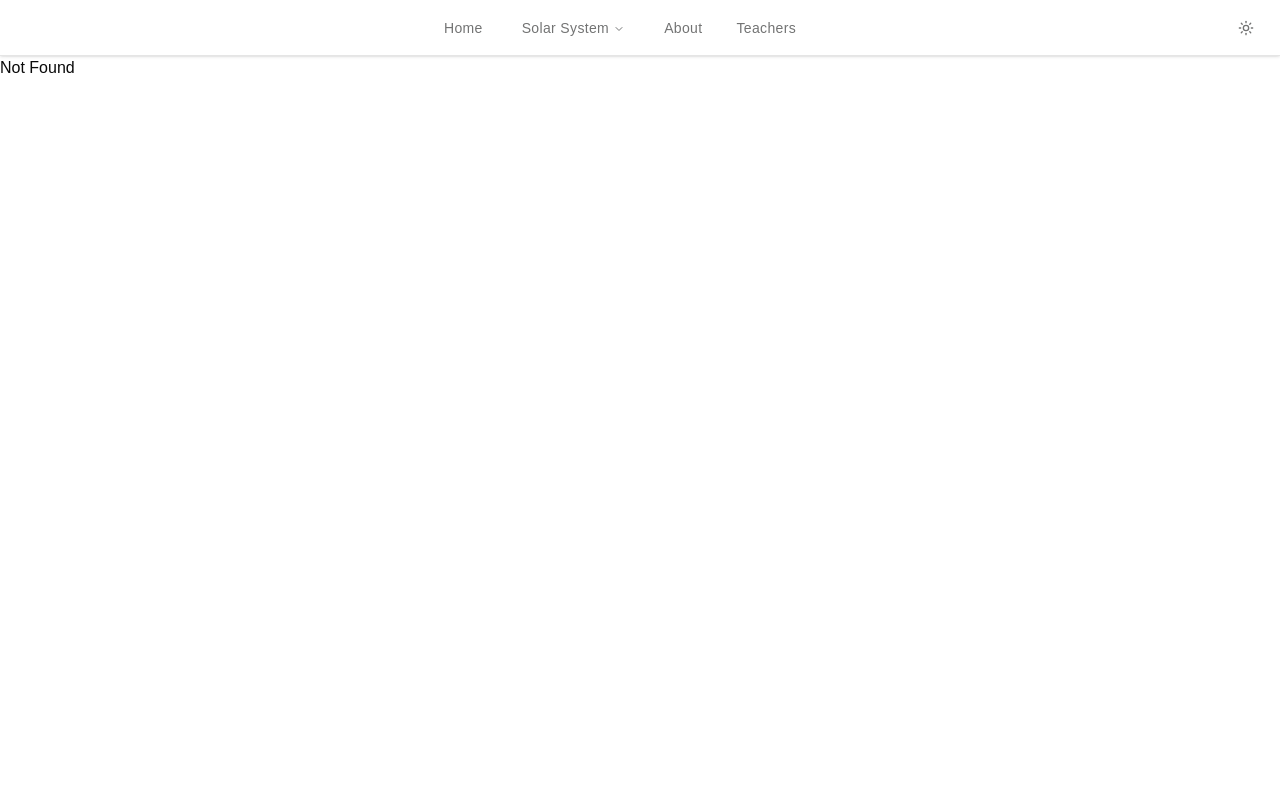
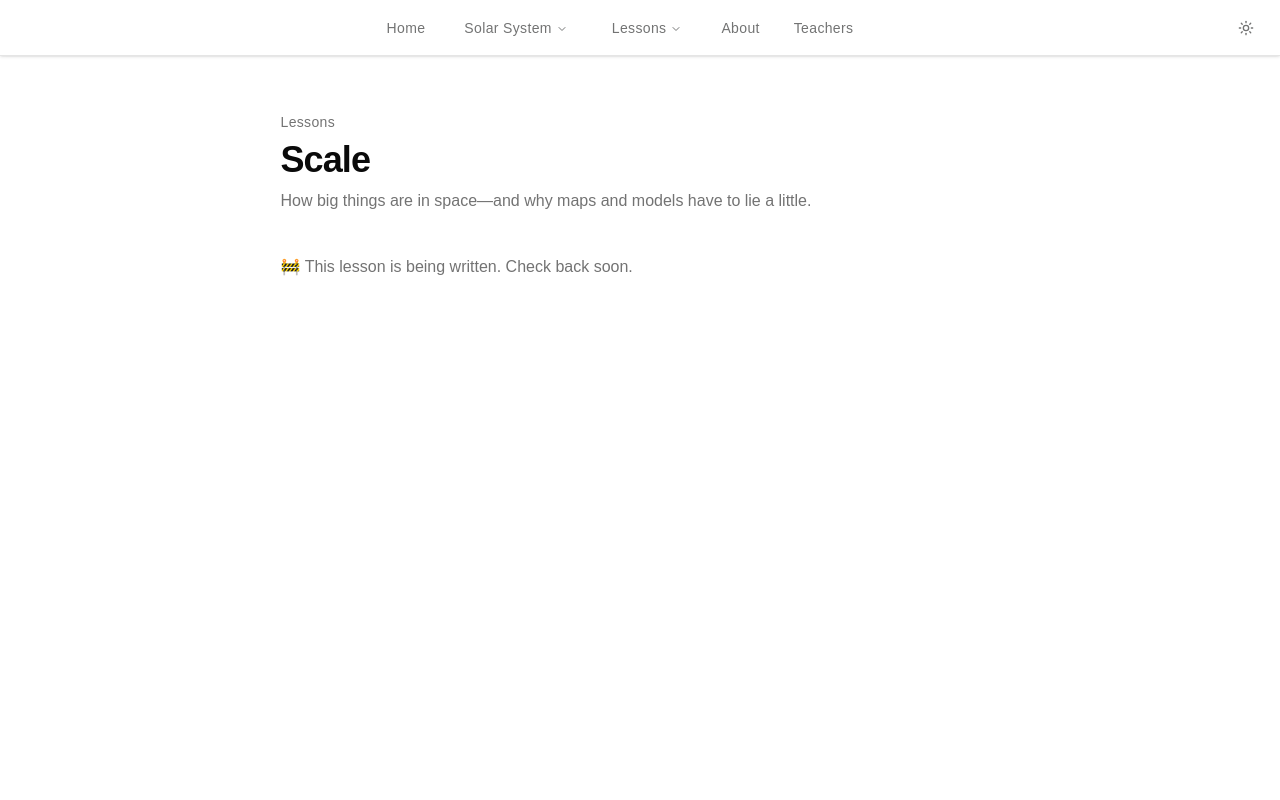
Before and after one commit to mjf1406/solsim, a React (Vite) app: page /lessons/scale in a window 1280 px wide. Before the commit this address had no page. Shown: the top 800 px of the page. Built offline with nearby package versions, Linux system fonts and the light colour scheme.

Commit message:
seeded Scale lesson

```diff
--- a/src/lib/constants.ts
+++ b/src/lib/constants.ts
@@ -3,3 +3,32 @@ export const FEEDBACK_GOOGLE_FORM_URL =
   "https://docs.google.com/forms/d/e/1FAIpQLScpmuHVGEW4b8a7bvLlWEfF2FxuwvIGb5SvMVC8UbK2qCgt5w/viewform?usp=publish-editor"
 export const AU_TO_M = 92955807.273 // 92,955,807.273 miles
 export const AU_TO_KM = 149597870.7 // 149,597,870.7 kilometers
+
+export type BodyClass =
+  | "star"
+  | "planet"
+  | "dwarf-planet"
+  | "asteroid"
+  | "comet"
+  | "natural-satellite"
+
+export type OrbitStyle = {
+  color: string
+  dash: number[]
+  width: number
+  alpha: number
+}
+
+export const BODY_CLASS_STYLE: Record<BodyClass, OrbitStyle> = {
+  star: { color: "#f5b301", dash: [], width: 1, alpha: 0 },
+  planet: { color: "#94a3b8", dash: [], width: 1.25, alpha: 0.45 },
+  "dwarf-planet": { color: "#c084fc", dash: [10, 6], width: 1, alpha: 0.45 },
+  asteroid: { color: "#a3a3a3", dash: [2, 4], width: 0.75, alpha: 0.35 },
+  comet: { color: "#67e8f9", dash: [1, 7], width: 0.75, alpha: 0.55 },
+  "natural-satellite": {
+    color: "#cbd5e1",
+    dash: [3, 6],
+    width: 1,
+    alpha: 0.35,
+  },
+}
--- a/src/lib/navigation/main-nav.ts
+++ b/src/lib/navigation/main-nav.ts
@@ -39,6 +39,11 @@ export const mainNav: MainNavEntry[] = [
       { to: "/solar-system/orbits", label: "Orbits" },
     ],
   },
+  {
+    kind: "group",
+    label: "Lessons",
+    items: [{ to: "/lessons/scale", label: "Scale" }],
+  },
   { kind: "link", to: "/about", label: "About" },
   { kind: "link", to: "/teacher", label: "Teachers" },
 ]
--- a/src/routeTree.gen.ts
+++ b/src/routeTree.gen.ts
@@ -15,6 +15,7 @@ import { Route as WebIndexRouteImport } from './routes/_web/index'
 import { Route as WebTeacherIndexRouteImport } from './routes/_web/teacher/index'
 import { Route as WebLoadingIndexRouteImport } from './routes/_web/loading/index'
 import { Route as WebAboutIndexRouteImport } from './routes/_web/about/index'
+import { Route as WebLessonsScaleIndexRouteImport } from './routes/_web/lessons/scale/index'
 import { Route as AppSolarSystemSizeIndexRouteImport } from './routes/_app/solar-system/size/index'
 import { Route as AppSolarSystemOrbitsIndexRouteImport } from './routes/_app/solar-system/orbits/index'
 import { Route as AppSolarSystemDistanceIndexRouteImport } from './routes/_app/solar-system/distance/index'
@@ -46,6 +47,11 @@ const WebLoadingIndexRoute = WebLoadingIndexRouteImport.update({
 const WebAboutIndexRoute = WebAboutIndexRouteImport.update({
   id: '/about/',
   path: '/about/',
+  getParentRoute: () => WebRouteRoute,
+} as any)
+const WebLessonsScaleIndexRoute = WebLessonsScaleIndexRouteImport.update({
+  id: '/lessons/scale/',
+  path: '/lessons/scale/',
   getParentRoute: () => WebRouteRoute,
 } as any)
 const AppSolarSystemSizeIndexRoute = AppSolarSystemSizeIndexRouteImport.update({
@@ -80,6 +86,7 @@ export interface FileRoutesByFullPath {
   '/solar-system/distance/': typeof AppSolarSystemDistanceIndexRoute
   '/solar-system/orbits/': typeof AppSolarSystemOrbitsIndexRoute
   '/solar-system/size/': typeof AppSolarSystemSizeIndexRoute
+  '/lessons/scale/': typeof WebLessonsScaleIndexRoute
 }
 export interface FileRoutesByTo {
   '/': typeof WebIndexRoute
@@ -90,6 +97,7 @@ export interface FileRoutesByTo {
   '/solar-system/distance': typeof AppSolarSystemDistanceIndexRoute
   '/solar-system/orbits': typeof AppSolarSystemOrbitsIndexRoute
   '/solar-system/size': typeof AppSolarSystemSizeIndexRoute
+  '/lessons/scale': typeof WebLessonsScaleIndexRoute
 }
 export interface FileRoutesById {
   __root__: typeof rootRouteImport
@@ -103,6 +111,7 @@ export interface FileRoutesById {
   '/_app/solar-system/distance/': typeof AppSolarSystemDistanceIndexRoute
   '/_app/solar-system/orbits/': typeof AppSolarSystemOrbitsIndexRoute
   '/_app/solar-system/size/': typeof AppSolarSystemSizeIndexRoute
+  '/_web/lessons/scale/': typeof WebLessonsScaleIndexRoute
 }
 export interface FileRouteTypes {
   fileRoutesByFullPath: FileRoutesByFullPath
@@ -115,6 +124,7 @@ export interface FileRouteTypes {
     | '/solar-system/distance/'
     | '/solar-system/orbits/'
     | '/solar-system/size/'
+    | '/lessons/scale/'
   fileRoutesByTo: FileRoutesByTo
   to:
     | '/'
@@ -125,6 +135,7 @@ export interface FileRouteTypes {
     | '/solar-system/distance'
     | '/solar-system/orbits'
     | '/solar-system/size'
+    | '/lessons/scale'
   id:
     | '__root__'
     | '/_app'
@@ -137,6 +148,7 @@ export interface FileRouteTypes {
     | '/_app/solar-system/distance/'
     | '/_app/solar-system/orbits/'
     | '/_app/solar-system/size/'
+    | '/_web/lessons/scale/'
   fileRoutesById: FileRoutesById
 }
 export interface RootRouteChildren {
@@ -186,6 +198,13 @@ declare module '@tanstack/react-router' {
       path: '/about'
       fullPath: '/about/'
       preLoaderRoute: typeof WebAboutIndexRouteImport
+      parentRoute: typeof WebRouteRoute
+    }
+    '/_web/lessons/scale/': {
+      id: '/_web/lessons/scale/'
+      path: '/lessons/scale'
+      fullPath: '/lessons/scale/'
+      preLoaderRoute: typeof WebLessonsScaleIndexRouteImport
       parentRoute: typeof WebRouteRoute
     }
     '/_app/solar-system/size/': {
@@ -242,6 +261,7 @@ interface WebRouteRouteChildren {
   WebAboutIndexRoute: typeof WebAboutIndexRoute
   WebLoadingIndexRoute: typeof WebLoadingIndexRoute
   WebTeacherIndexRoute: typeof WebTeacherIndexRoute
+  WebLessonsScaleIndexRoute: typeof WebLessonsScaleIndexRoute
 }
 
 const WebRouteRouteChildren: WebRouteRouteChildren = {
@@ -249,6 +269,7 @@ const WebRouteRouteChildren: WebRouteRouteChildren = {
   WebAboutIndexRoute: WebAboutIndexRoute,
   WebLoadingIndexRoute: WebLoadingIndexRoute,
   WebTeacherIndexRoute: WebTeacherIndexRoute,
+  WebLessonsScaleIndexRoute: WebLessonsScaleIndexRoute,
 }
 
 const WebRouteRouteWithChildren = WebRouteRoute._addFileChildren(
--- /dev/null
+++ b/src/routes/_web/lessons/scale/index.tsx
@@ -0,0 +1,32 @@
+import { createFileRoute } from "@tanstack/react-router"
+
+import { FooterSection } from "../../-home-components/footer"
+
+export const Route = createFileRoute("/_web/lessons/scale/")({
+  component: ScaleLessonPage,
+})
+
+function ScaleLessonPage() {
+  return (
+    <div className="mx-auto flex w-full flex-col items-stretch">
+      <article className="min-h-screen w-full max-w-3xl self-center px-6 pt-6 pb-14 lg:px-8">
+        <header className="mb-10 space-y-2">
+          <p className="font-heading text-sm font-medium tracking-wide text-muted-foreground">
+            Lessons
+          </p>
+          <h1 className="font-heading text-3xl font-semibold tracking-tight sm:text-4xl">
+            Scale
+          </h1>
+          <p className="leading-relaxed text-muted-foreground">
+            How big things are in space—and why maps and models have to lie a
+            little.
+          </p>
+        </header>
+        <div className="space-y-4 leading-relaxed text-muted-foreground">
+          <p>🚧 This lesson is being written. Check back soon.</p>
+        </div>
+      </article>
+      <FooterSection />
+    </div>
+  )
+}
```
